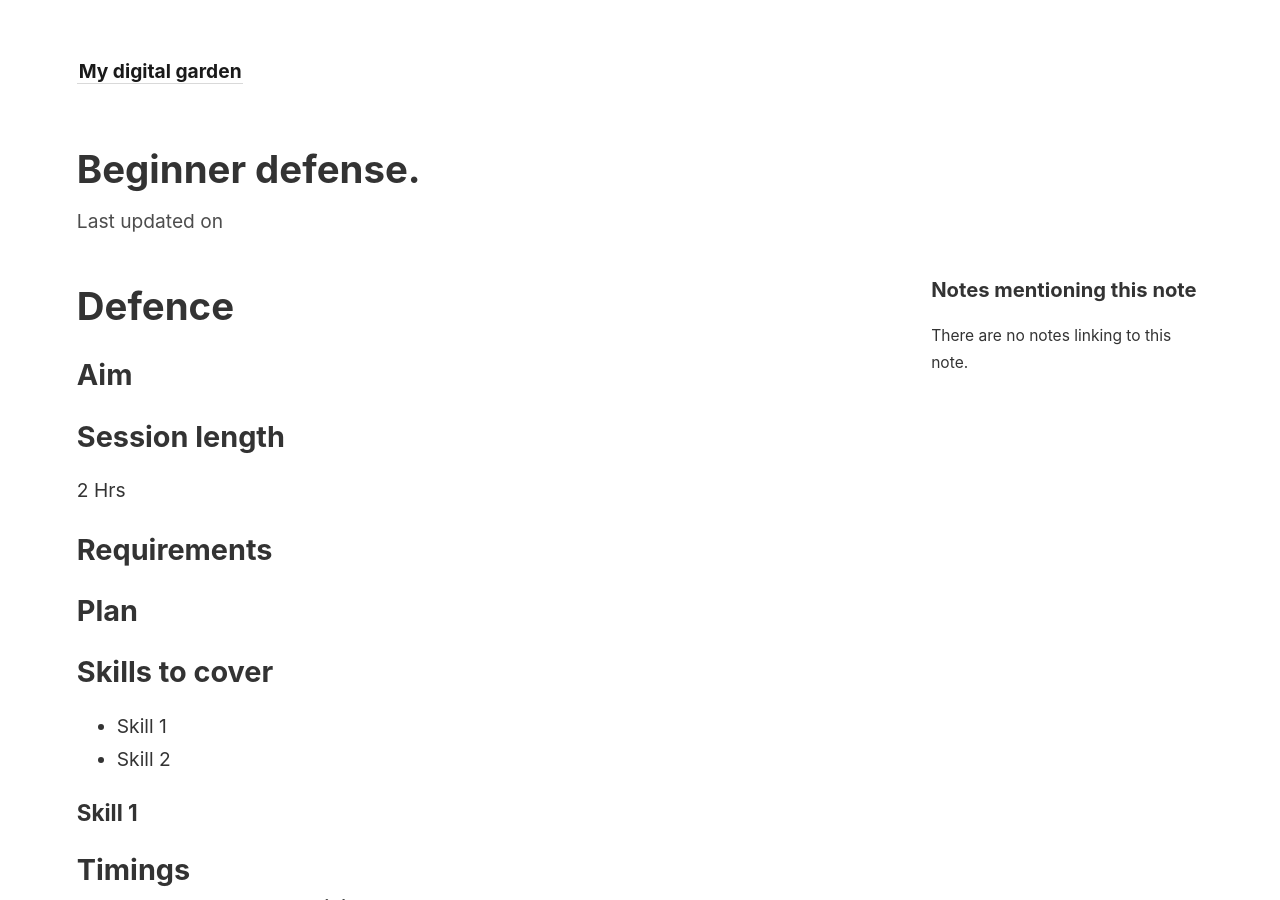
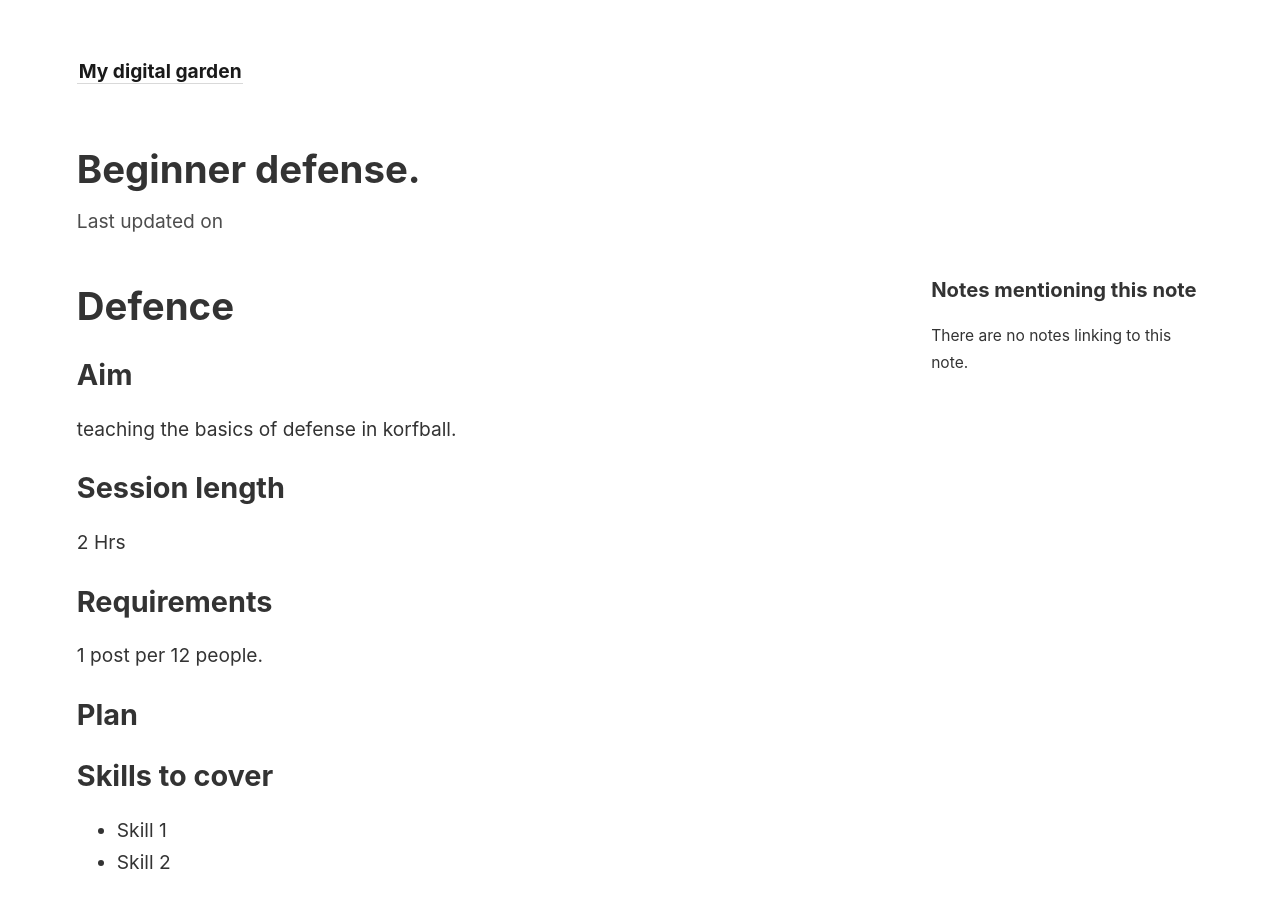
Before and after one commit to jamesptanner/notes, a Jekyll site: the page built from _notes/korfball/sessions/Beginner-defense.md, in a window 1280 px wide and 900 px high. Built offline with Jekyll 4.4.1, drawn with Linux system fonts in a browser that asks for light colours.

Commit message:
update Beginner-defense.md

```diff
--- a/_notes/korfball/sessions/Beginner-defense.md
+++ b/_notes/korfball/sessions/Beginner-defense.md
@@ -7,12 +7,13 @@ id: defense
 # Defence
 
 ## Aim
+teaching the basics of defense in korfball.
 
 ## Session length
 2 Hrs
 
 ## Requirements
-
+1 post per 12 people.
 
 ## Plan
 
```
